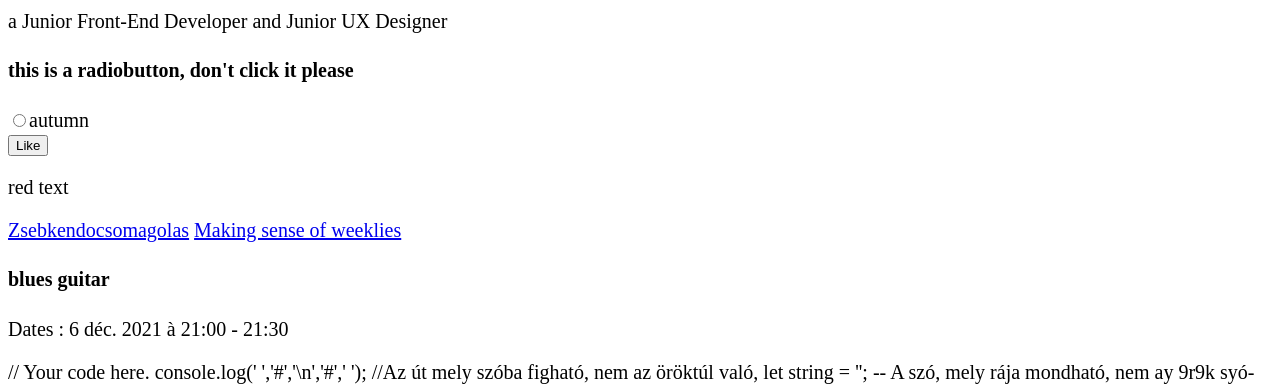
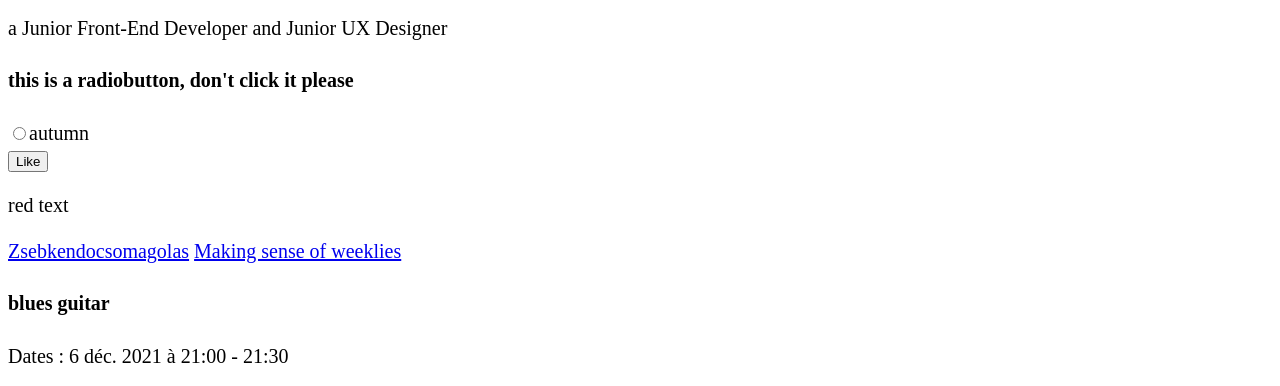
Before and after one commit to attilavajdaxyz/fuzzy-octo-spoon, a website: page index.html in a window 1280 px wide. Shown: the part 91-477 px from the top of the page. Drawn offline with nearby package versions, Linux system fonts and the light colour scheme.

Commit message:
atomic commit line height of body to 1.3 Why is this amount of space important?

```diff
--- a/styles.css
+++ b/styles.css
@@ -4,6 +4,7 @@
 
 body {
 	font-size: 20px;
+	line-height: 1.3 /* according to Butterick's Typography this is good form ♡ */
 }
 
 .RedText {
```
